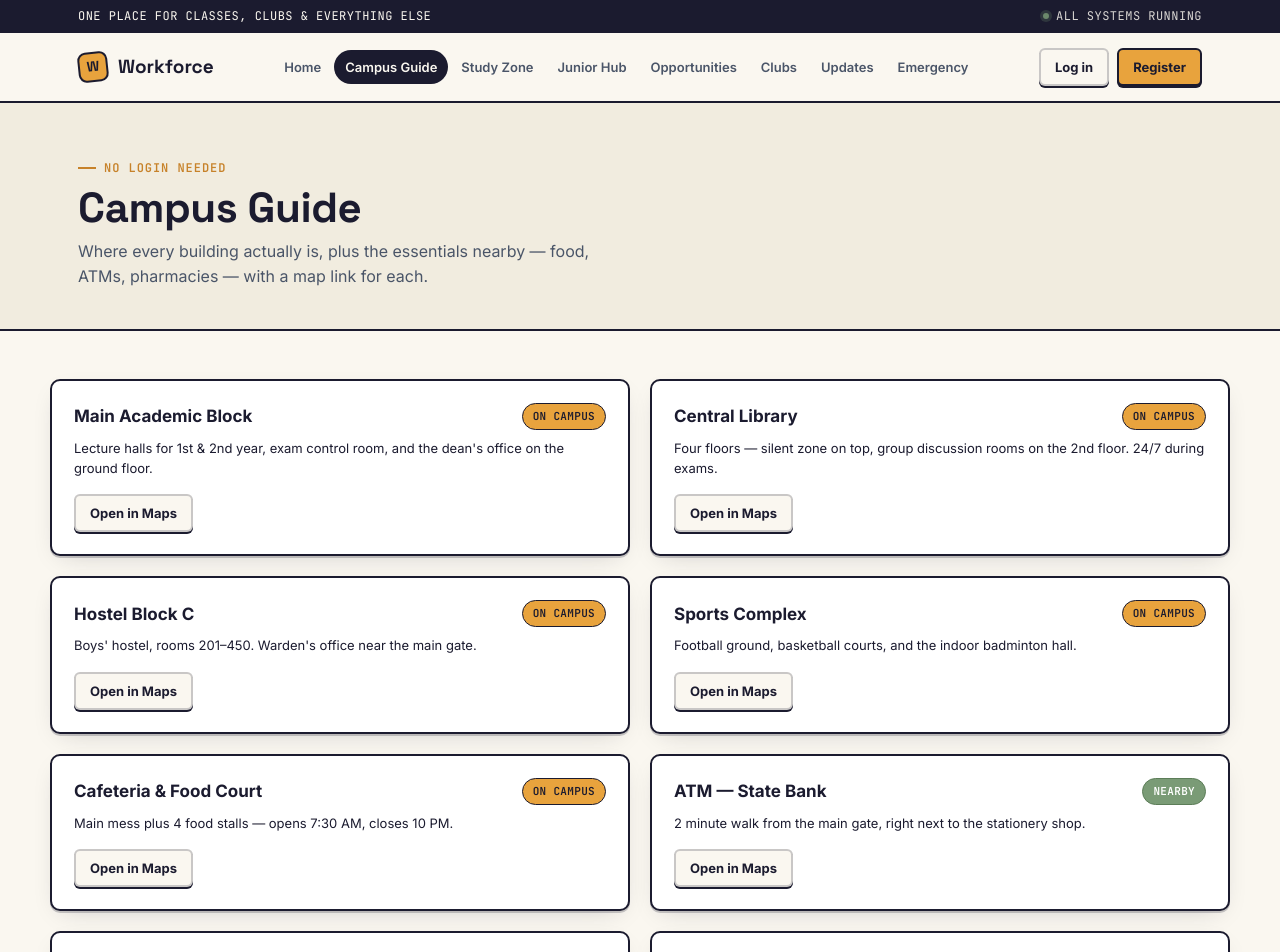
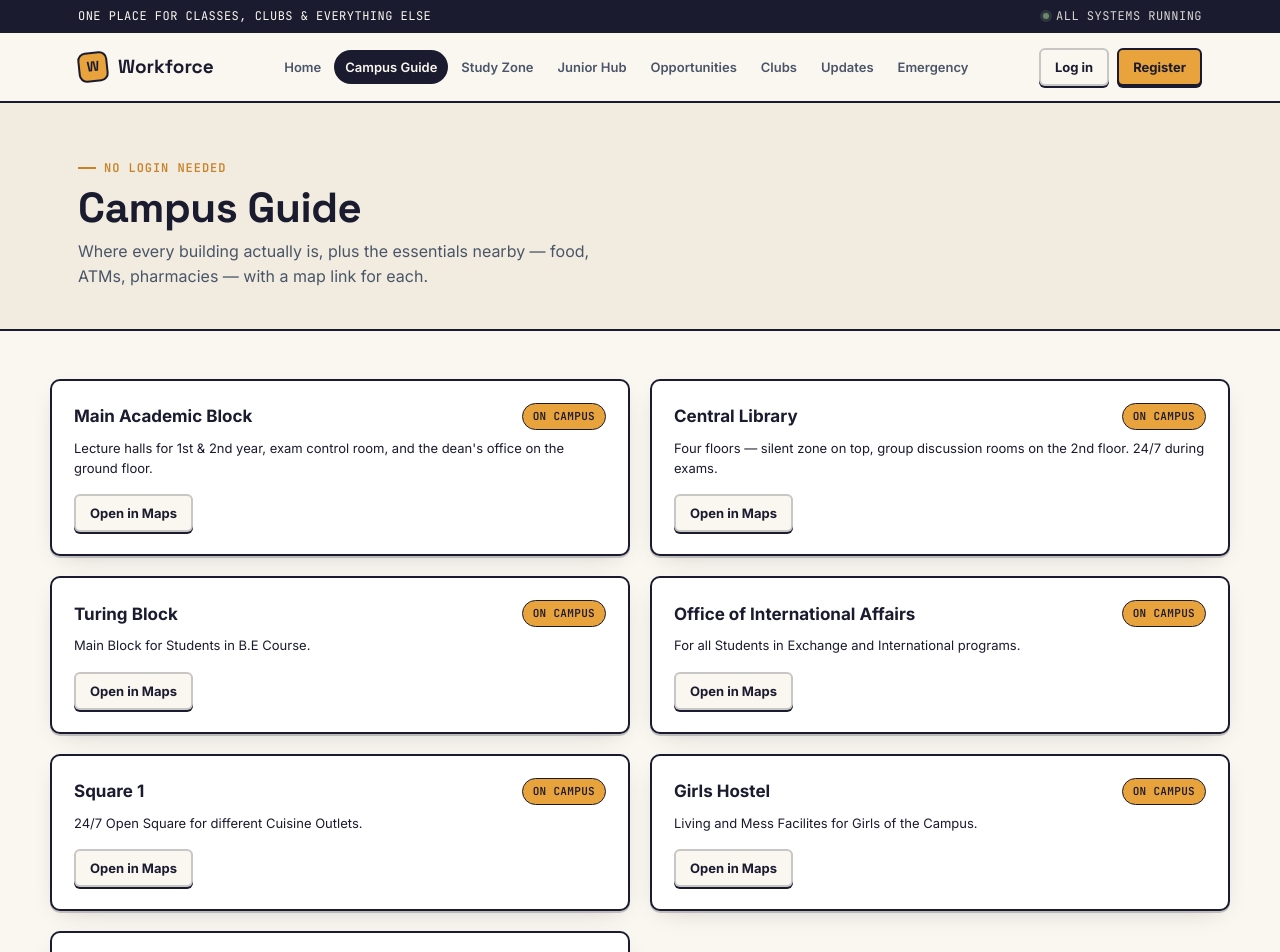
Before and after one commit to niyatisharma100307-crypto/WorkForce-fee, a React (Vite) app: page /campus-guide in a window 1280 px wide. Shown: the top 952 px of the page. Built offline with nearby package versions, Linux system fonts and the light colour scheme.

Commit message:
Updated Campus Guide

```diff
--- a/src/pages/public/CampusGuide.jsx
+++ b/src/pages/public/CampusGuide.jsx
@@ -1,12 +1,11 @@
 const GUIDE_SPOTS = [
-  { name: 'Main Academic Block', desc: "Lecture halls for 1st & 2nd year, exam control room, and the dean's office on the ground floor.", tag: 'On campus', map: 'https://maps.google.com' },
-  { name: 'Central Library', desc: 'Four floors — silent zone on top, group discussion rooms on the 2nd floor. 24/7 during exams.', tag: 'On campus', map: 'https://maps.google.com' },
-  { name: 'Hostel Block C', desc: "Boys' hostel, rooms 201–450. Warden's office near the main gate.", tag: 'On campus', map: 'https://maps.google.com' },
-  { name: 'Sports Complex', desc: 'Football ground, basketball courts, and the indoor badminton hall.', tag: 'On campus', map: 'https://maps.google.com' },
-  { name: 'Cafeteria & Food Court', desc: 'Main mess plus 4 food stalls — opens 7:30 AM, closes 10 PM.', tag: 'On campus', map: 'https://maps.google.com' },
-  { name: 'ATM — State Bank', desc: '2 minute walk from the main gate, right next to the stationery shop.', tag: 'Nearby', map: 'https://maps.google.com' },
-  { name: 'City Pharmacy', desc: 'Open till midnight, right across the main gate.', tag: 'Nearby', map: 'https://maps.google.com' },
-  { name: 'Metro Station', desc: '10 minute walk or a 3-minute auto ride from the back gate.', tag: 'Nearby', map: 'https://maps.google.com' },
+  { name: 'Main Academic Block', desc: "Lecture halls for 1st & 2nd year, exam control room, and the dean's office on the ground floor.", tag: 'On campus', map: 'https://maps.app.goo.gl/49vhpno2DLp65iLh8' },
+  { name: 'Central Library', desc: 'Four floors — silent zone on top, group discussion rooms on the 2nd floor. 24/7 during exams.', tag: 'On campus', map: 'https://maps.app.goo.gl/g3hna98RXrxd4YwFA' },
+  { name: 'Turing Block', desc: "Main Block for Students in B.E Course.", tag: 'On campus', map: 'https://maps.app.goo.gl/WLyGws4yYiQoydy28' },
+  { name: 'Office of International Affairs', desc: 'For all Students in Exchange and International programs.', tag: 'On campus', map: 'https://maps.app.goo.gl/DhNayt1vZtArADAfA' },
+  { name: 'Square 1', desc: '24/7 Open Square for different Cuisine Outlets.', tag: 'On campus', map: 'https://maps.app.goo.gl/eGZcPTu4qwwRHxTq9' },
+  { name: 'Girls Hostel', desc: 'Living and Mess Facilites for Girls of the Campus.', tag: 'On campus', map: 'https://maps.app.goo.gl/aq7HFyiizdciSccT8' },
+  { name: 'Boys Hostel', desc: 'Living and Mess Facilites for Boys of the Campus.', tag: 'On campus', map: 'https://maps.app.goo.gl/B9ArxS6LEjBB7rUCA' },
 ];
 
 export default function CampusGuide() {
```
